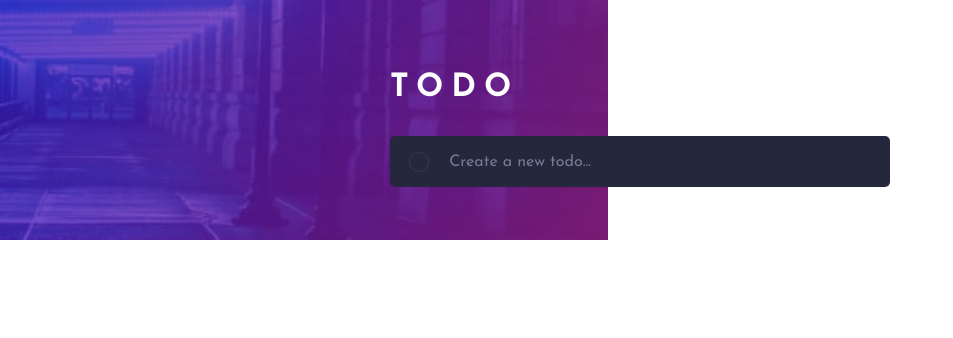
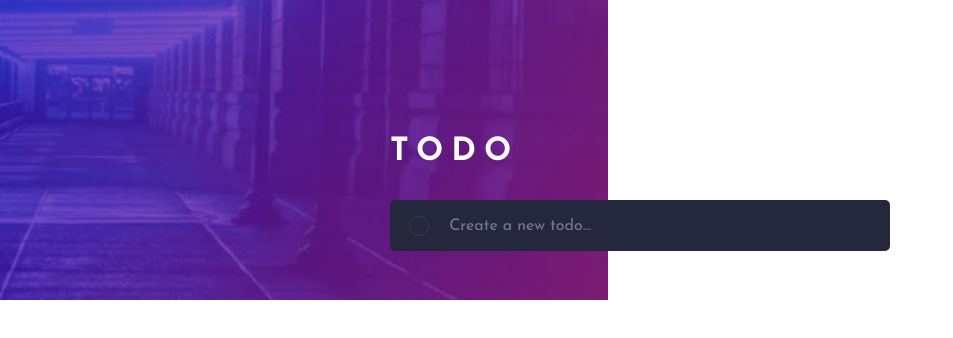
Before and after one commit to manishdevelops/Todo-App, a plain HTML site: page index.html in a window 1280 px wide. Shown: the whole page, without its empty margins (0-953 px from the left). Drawn offline with Linux system fonts and the light colour scheme.

Commit message:
update sass

```diff
--- a/sass/main.scss
+++ b/sass/main.scss
@@ -19,9 +19,10 @@
 
       background-image: url('/assets/images/bg-mobile-dark.jpg');
       background-repeat: no-repeat;
-      background-size: min(100%,608px) 300px;
+      background-size: min(100%, 608px) 300px;
       width: 100%;
-      height: 240px;
+      min-height: 240px;
+      height: 38vh;
 
     }
     .Todo__container {
```
Also changed, not shown: sass/main.css, 1 other file.
